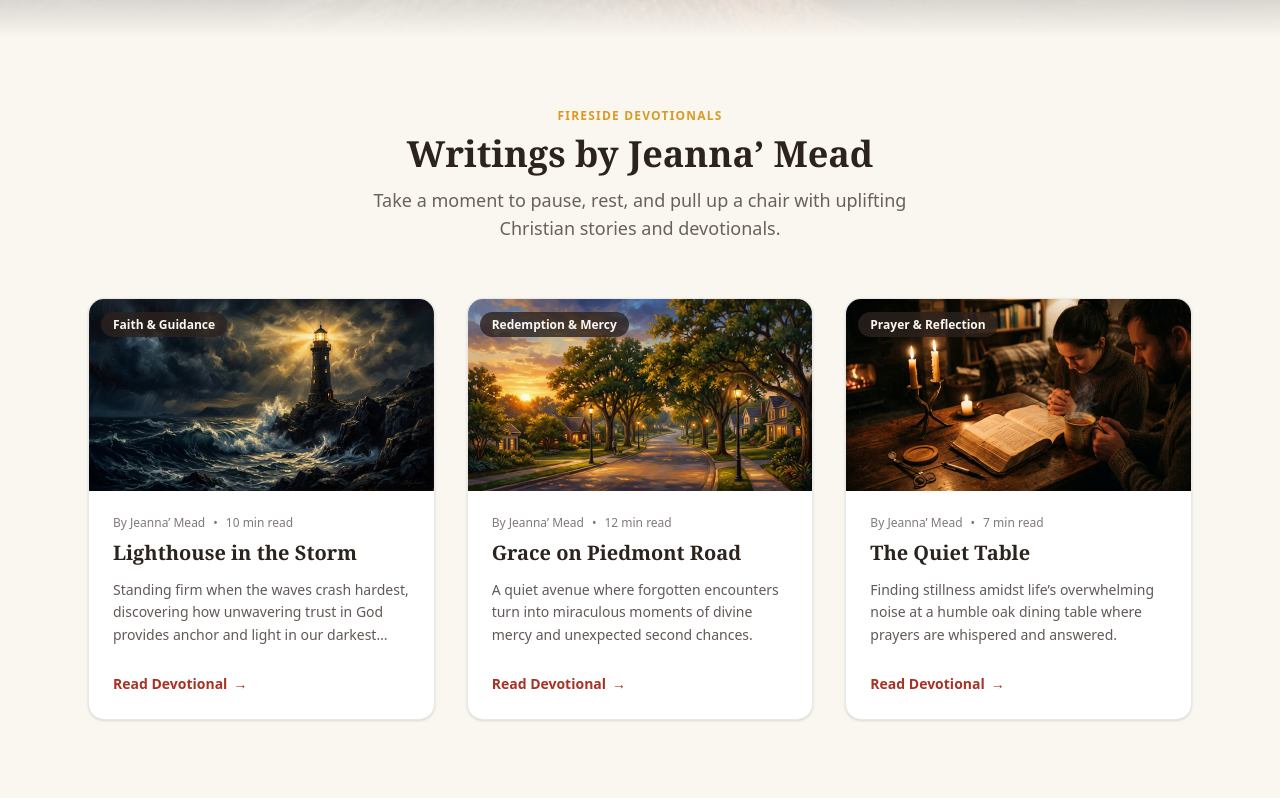
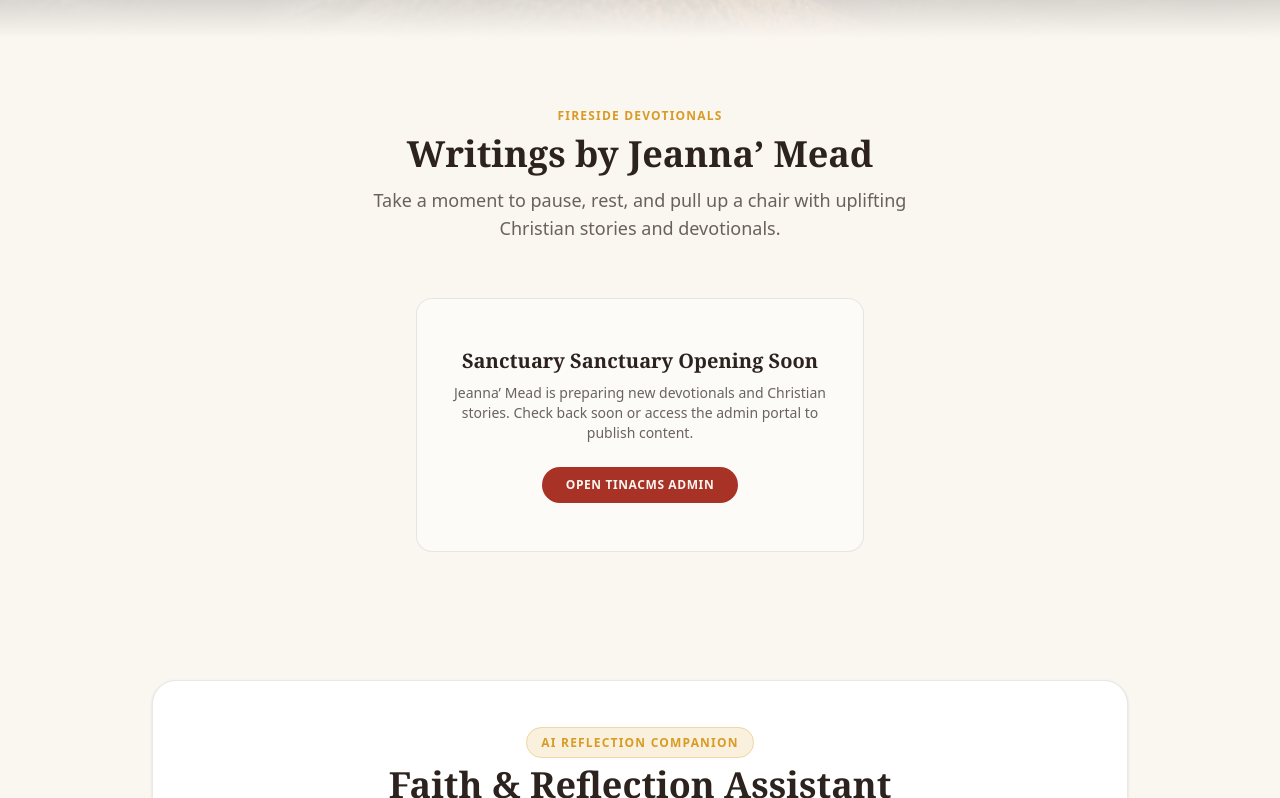
Before and after one commit to jeffryj11/goddome, a Next.js app: page / in a window 1280 px wide. Shown: the part 643-1441 px from the top of the page. Built offline with nearby package versions, Linux system fonts and the light colour scheme.

Commit message:
Clear placeholder files to ensure only Jeanna' Mead authentic content is hosted

```diff
--- a/app/page.tsx
+++ b/app/page.tsx
@@ -31,11 +31,28 @@ export default function Home() {
         </div>
 
         {/* Responsive Grid of Stories */}
-        <div className="grid grid-cols-1 md:grid-cols-2 lg:grid-cols-3 gap-8">
-          {allStories.map((story) => (
-            <StoryCard key={story.id} story={story} />
-          ))}
-        </div>
+        {allStories.length > 0 ? (
+          <div className="grid grid-cols-1 md:grid-cols-2 lg:grid-cols-3 gap-8">
+            {allStories.map((story) => (
+              <StoryCard key={story.id} story={story} />
+            ))}
+          </div>
+        ) : (
+          <div className="text-center py-12 px-6 bg-white/50 border border-[#2C221E]/10 rounded-2xl max-w-md mx-auto">
+            <h3 className="font-serif text-xl font-bold text-[#2C221E] mb-2">
+              Sanctuary Sanctuary Opening Soon
+            </h3>
+            <p className="text-sm text-[#2C221E]/70 mb-6 font-light">
+              Jeanna’ Mead is preparing new devotionals and Christian stories. Check back soon or access the admin portal to publish content.
+            </p>
+            <Link
+              href="/admin"
+              className="inline-block px-6 py-2.5 bg-[#A83226] hover:bg-[#8f2a20] text-[#FAF6F0] text-xs font-bold uppercase tracking-wider rounded-full transition-colors"
+            >
+              Open TinaCMS Admin
+            </Link>
+          </div>
+        )}
       </section>
 
       {/* Interactive Faith & Reflection Assistant */}
--- a/content/stories/grace-on-piedmont-road.md
+++ /dev/null
@@ -1,20 +0,0 @@
----
-title: "Grace on Piedmont Road"
-category: "Redemption & Mercy"
-date: "2026-07-29"
-readTime: "12 min read"
-author: "Jeanna’ Mead"
-excerpt: "A quiet avenue where forgotten encounters turn into miraculous moments of divine mercy and unexpected second chances."
-image: "/images/grace_piedmont.jpg"
-draft: true
----
-
-Piedmont Road was known for its towering magnolia trees and quiet, unassuming suburban charm. Yet for Marcus, it was a street burdened with bitter memories of broken promises and estranged family ties. He hadn't driven down Piedmont Road in over fifteen years.
-
-On a warm autumn Tuesday evening, a sudden breakdown forced Marcus to pull over right outside St. Jude’s Chapel on Piedmont. Frustrated and stranded, he walked into the open courtyard to find water. There he met Sister Clara, tending to a small community food garden.
-
-Instead of dismissing his frustration, Sister Clara handed him a cold glass of lemonade and listened quietly as Marcus poured out years of accumulated regret. He confessed his fear that he had drifted too far, broken too many bonds, and crossed beyond the reach of grace.
-
-> "Grace, Marcus, is not earned by a pristine past. It is a gift extended precisely to those who feel unlovable. God does not audit your failures before offering His love; He offers His Son."
-
-Standing under the warm amber glow on Piedmont Road, Marcus pulled out his phone and made the call he had avoided for a decade. The tears of reconciliation that followed proved that no road is ever too long for grace to find its way home.
--- a/content/stories/lighthouse-in-the-storm.md
+++ /dev/null
@@ -1,20 +0,0 @@
----
-title: "Lighthouse in the Storm"
-category: "Faith & Guidance"
-date: "2026-07-30"
-readTime: "10 min read"
-author: "Jeanna’ Mead"
-excerpt: "Standing firm when the waves crash hardest, discovering how unwavering trust in God provides anchor and light in our darkest hours."
-image: "/images/lighthouse_storm.jpg"
-draft: true
----
-
-The coastal winds whipped violently against the rocky cliffs of Cape Hope. Waves crashed fifty feet into the dark granite ledge, filling the midnight air with sea spray and roaring thunder. In the small keeper's cottage below the beacon, Captain Thomas checked the lens for the hundredth time.
-
-Outside, the darkness was absolute. A fierce tempest had cut all radio contact with incoming harbor vessels. Inside, Thomas felt the creeping chill of helplessness. His daughter, Anna, sat by the oil lamp softly humming an ancient hymn of sanctuary.
-
-> "The storm does not diminish the light, Thomas," Anna whispered softly. "It is the storm that makes the light necessary."
-
-Realizing that fear was a thief of purpose, Thomas refueled the oil reservoir, calibrated the prism gears, and stepped out onto the gale-swept balcony. Hour after hour, the bright beam pierced through the dense fog and rain.
-
-At dawn, three fishing boats anchored safely in the quiet harbor basin. The captains came ashore with trembling hands, thanking God for the steadfast light that guided them through the impenetrable blackness. When the world rages around us, God's promise stands as our unwavering beacon.
--- a/content/stories/the-quiet-table.md
+++ /dev/null
@@ -1,20 +0,0 @@
----
-title: "The Quiet Table"
-category: "Prayer & Reflection"
-date: "2026-07-28"
-readTime: "7 min read"
-author: "Jeanna’ Mead"
-excerpt: "Finding stillness amidst life’s overwhelming noise at a humble oak dining table where prayers are whispered and answered."
-image: "/images/quiet_table.jpg"
-draft: true
----
-
-In the corner of Sarah’s sunlit kitchen sat an old, weathered oak table. It bore the ring marks of countless hot coffee mugs, the shallow scratches of children's school projects, and the silent tears of middle-of-the-night prayers.
-
-In a fast-paced world demanding constant productivity and digital noise, Sarah had made a quiet covenant: every morning at dawn, before the household awoke, she would sit at the quiet table with her Bible and an open heart.
-
-Here, without pretense or performance, she laid down her anxieties—financial worries, health scares, and the unspoken burdens of her loved ones. She discovered that prayer was not about persuading God to change His mind, but aligning her spirit with His unshakeable peace.
-
-> "Be still, and know that I am God." — Psalm 46:10
-
-At the quiet table, the chaos of the day lost its power. Surrounded by the gentle morning light, Sarah realized that God's presence is found not in the whirlwind, but in the quiet stillness of humble surrender.
--- a/tina/__generated__/client.ts
+++ b/tina/__generated__/client.ts
@@ -1,4 +1,4 @@
 import { createClient } from "tinacms/dist/client";
 import { queries } from "./types.js";
-export const client = createClient({ cacheDir: 'C:/Users/jeff/.gemini/antigravity/scratch/goddome/tina/__generated__/.cache/1785595008417', url: 'http://localhost:4001/graphql', token: 'undefined', queries,  });
+export const client = createClient({ cacheDir: 'C:/Users/jeff/.gemini/antigravity/scratch/goddome/tina/__generated__/.cache/1785595176011', url: 'http://localhost:4001/graphql', token: 'undefined', queries,  });
 export default client;
```
Also changed, not shown: 1 other file (tests, documents, lock files or other folders).
